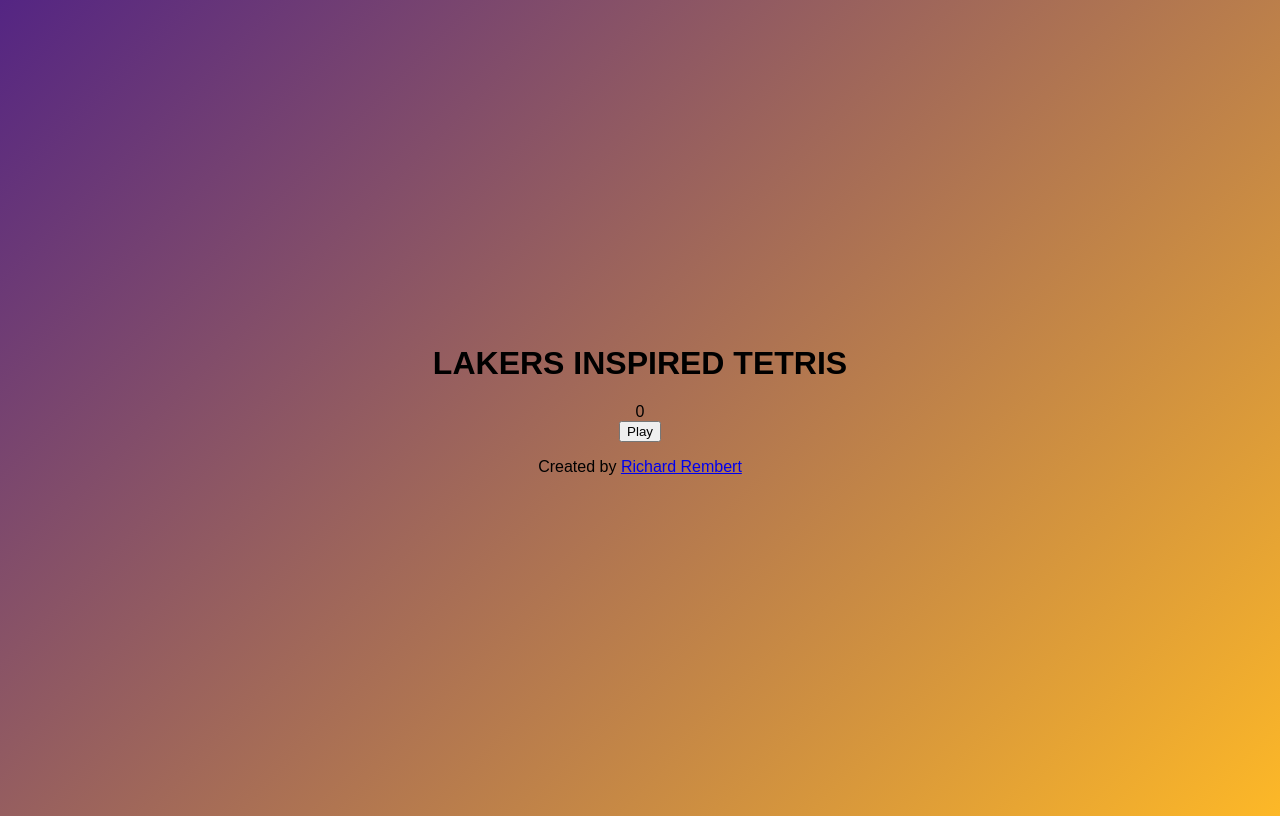
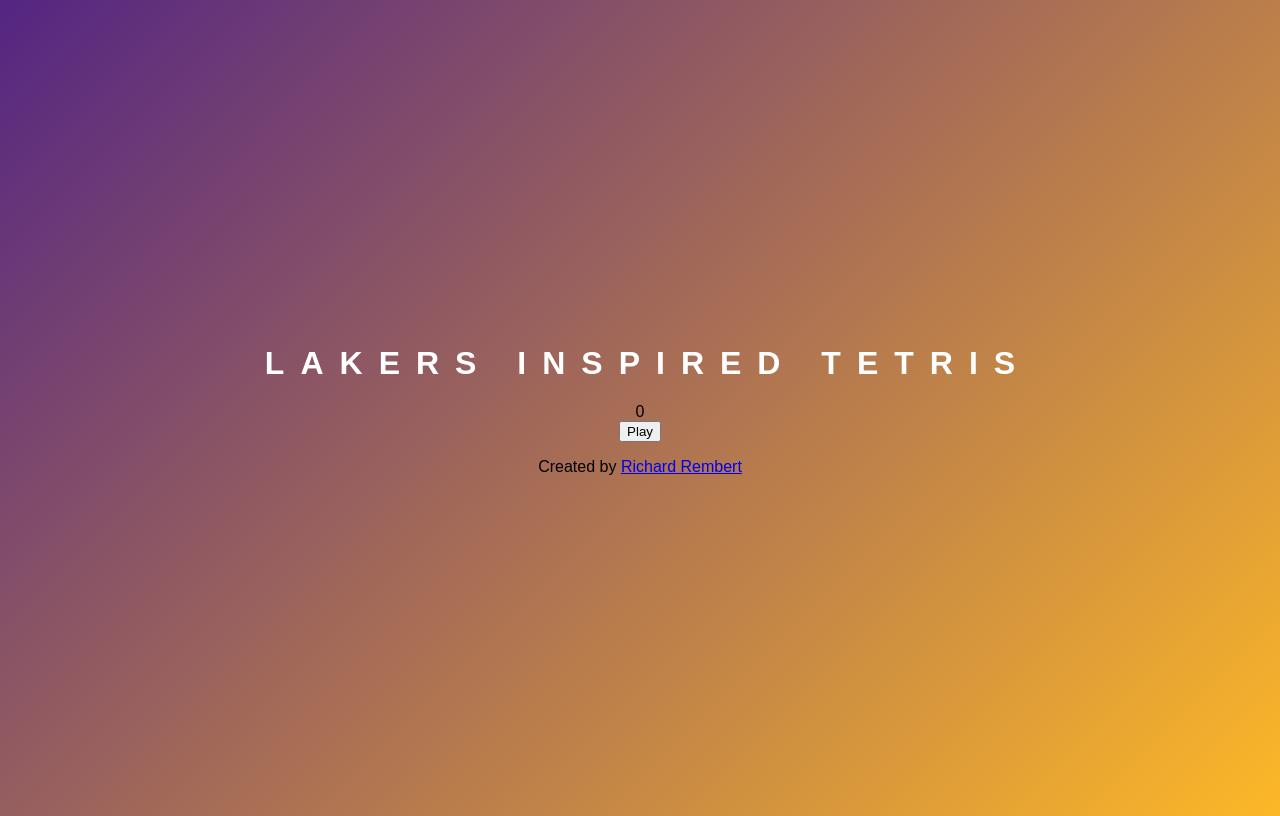
Before and after one commit to rembertdesigns/Tetris-Game, a plain HTML site: page index.html in a window 1280 px wide. Drawn offline with Linux system fonts and the light colour scheme.

Commit message:
Adding H1

```diff
--- a/style.css
+++ b/style.css
@@ -13,7 +13,12 @@
     justify-content: center;
     align-items: center;
     min-height: 100vh;
-  /*   background: linear-gradient(-45deg, #e53935 0 20px, #fb8c00  20px 40px, #fdd835 40px 60px, #43a047 60px 80px, #00acc1 80px 100px, #3949ab 100px 120px, #8e24aa 120px 140px, transparent 140px), linear-gradient(135deg, #e53935 0 20px, #fb8c00  20px 40px, #fdd835 40px 60px, #43a047 60px 80px, #00acc1 80px 100px, #3949ab 100px 120px, #8e24aa 120px 140px, #fff 140px); */
-  /*   background: linear-gradient(115deg, #e53935 0 40px, #fb8c00  40px 120px, #fdd835 60px 35%, #43a047 35% 65%, #00acc1 65% calc(100% - 120px), #3949ab calc(100% - 120px) calc(100% - 40px), #8e24aa calc(100% - 40px) 100%); */
     background: linear-gradient(-45deg, #FDB827, #542583);
   }
+  h1 {
+    text-align: center;
+    font-size: 32px;
+    letter-spacing: 1rem;
+    margin-right: -1rem;
+    color: white;
+  }
```
